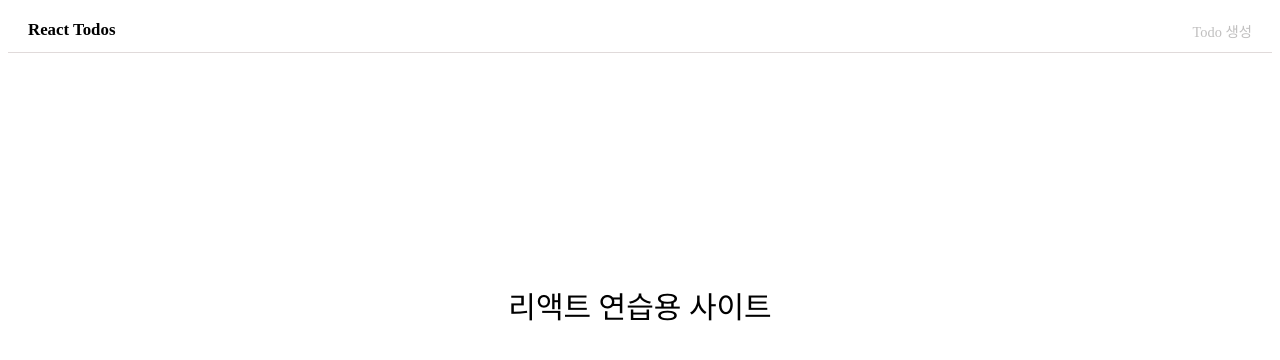
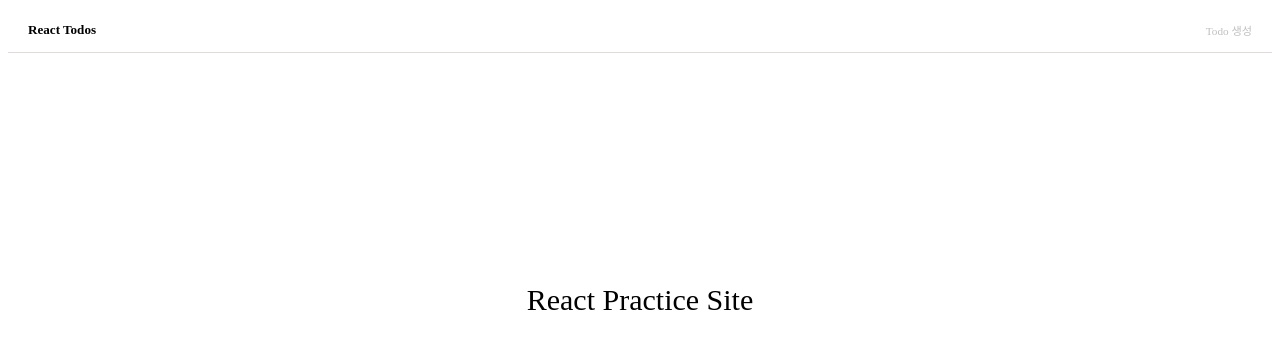
Before and after one commit to ttttta95/Blog, a React (Create React App) app in the folder blog/: page / in a window 1280 px wide. Shown: the top 360 px of the page. Built offline with nearby package versions, Linux system fonts and the light colour scheme.

Commit message:
CRUD 인포 작성

```diff
--- a/blog/src/component/Info.jsx
+++ b/blog/src/component/Info.jsx
@@ -3,7 +3,7 @@ import React from 'react';
 export default function Info() {
     return (
         <div>
-            <p className='info__message'>리액트 연습용 사이트</p>
+            <p className='info__message'>React Practice Site</p>
         </div>
     );
 }
--- a/blog/src/index.css
+++ b/blog/src/index.css
@@ -10,7 +10,7 @@
 }
 
 .header__logo {
-    font-size: 0.9rem;
+    font-size: 0.7rem;
     color: black;
     margin: 0;
     text-decoration: none;
@@ -25,7 +25,7 @@
 
 .header__link {
     text-decoration: none;
-    font-size: 0.9rem ;
+    font-size: 0.7rem ;
     color: #a2a0a0ad;
 }
 
@@ -38,3 +38,9 @@
     text-align: center;
     margin-top: 230px;
 }
+
+.info__form {
+    font-size: 30px;
+    text-align: center;
+    margin-top: 230px;
+}
--- a/blog/src/page/Form.jsx
+++ b/blog/src/page/Form.jsx
@@ -1,10 +1,9 @@
 import React from 'react';
-import CRUD from '../component/Crud';
 
 export default function Form() {
     return (
         <div>
-            <CRUD />
+            <p className='info__form'>CRUD</p>
         </div>
     );
 }
```
Also changed, not shown: blog/src/component/Crud.jsx (added).
